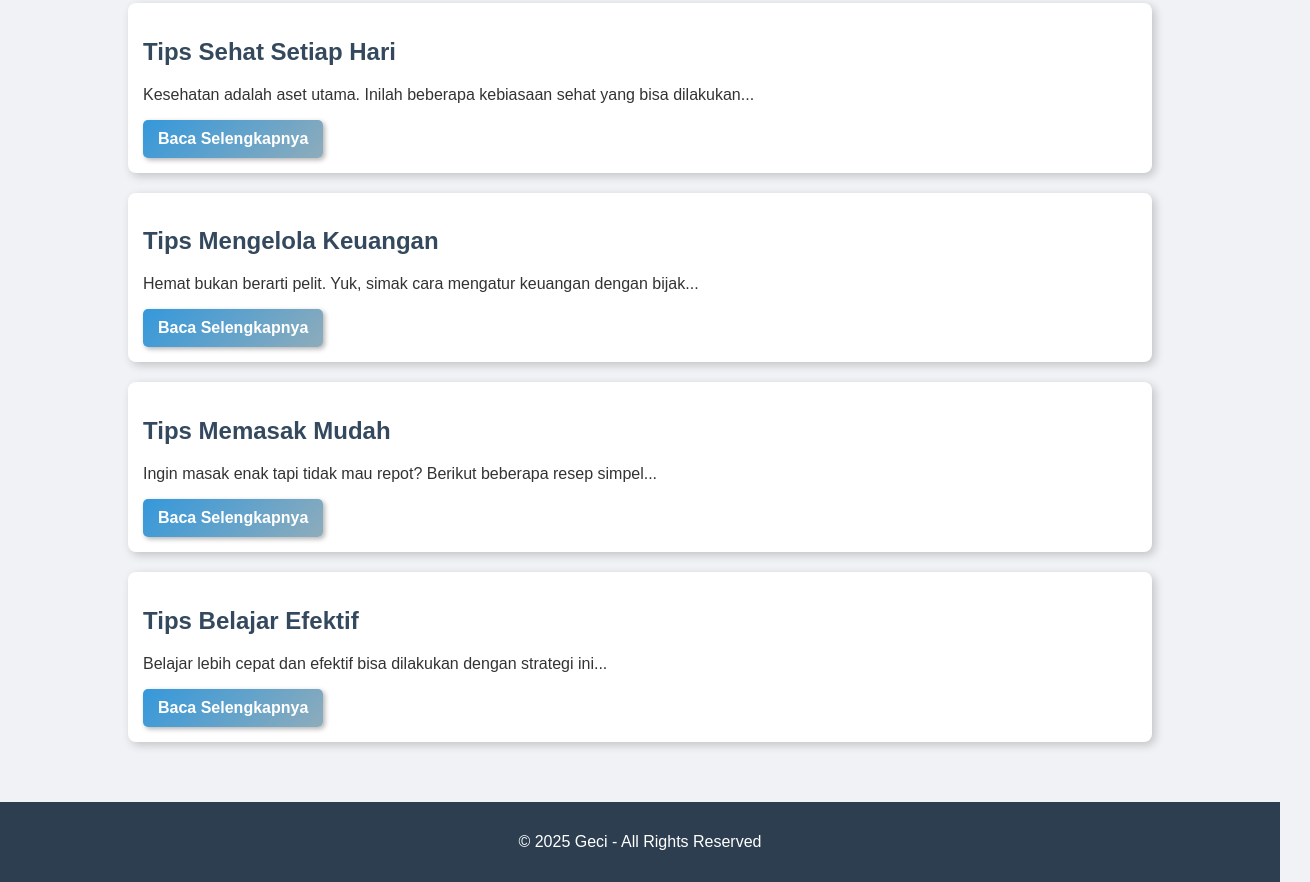
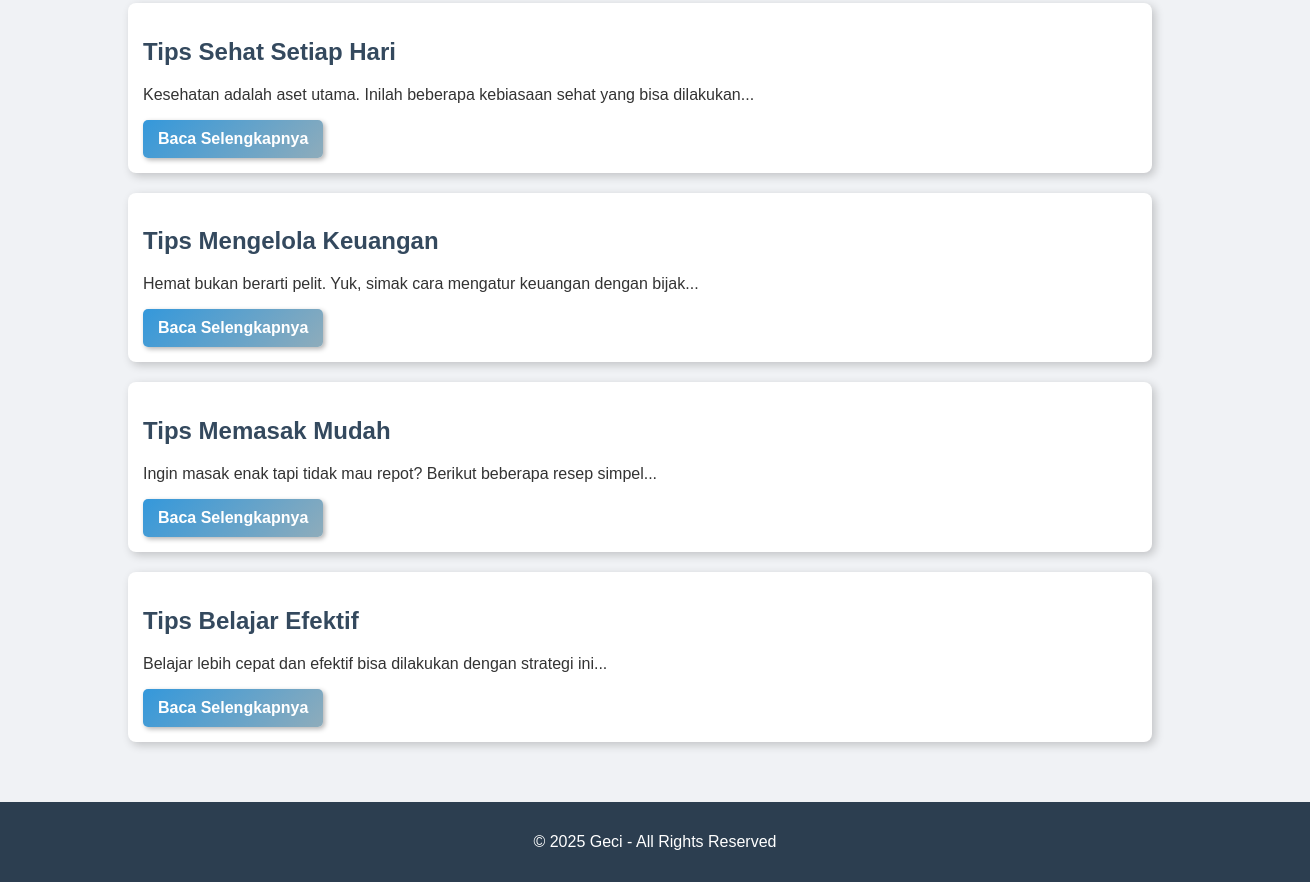
Before and after one commit to rekcless/tips, a plain HTML site: page index.html in a window 1280 px wide. Shown: the part 327-1209 px from the top of the page, 1310 px wide, since content can reach past the window. Drawn offline with Linux system fonts and the light colour scheme.

Commit message:
Update style.css

```diff
--- a/style.css
+++ b/style.css
@@ -61,9 +61,12 @@ h2 {
 
 /* Footer */
 footer {
-    background-color: #2c3e50;
+    background-color: #2c3e50; /* Background seperti header */
     color: white;
     text-align: center; /* Credit di tengah */
     padding: 15px;
     margin-top: 20px;
+    position: relative;
+    bottom: 0;
+    width: 100%;
 }
```
